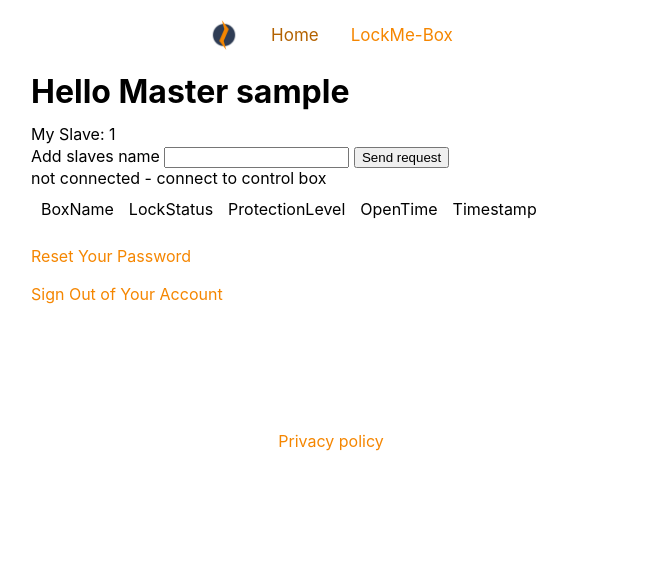
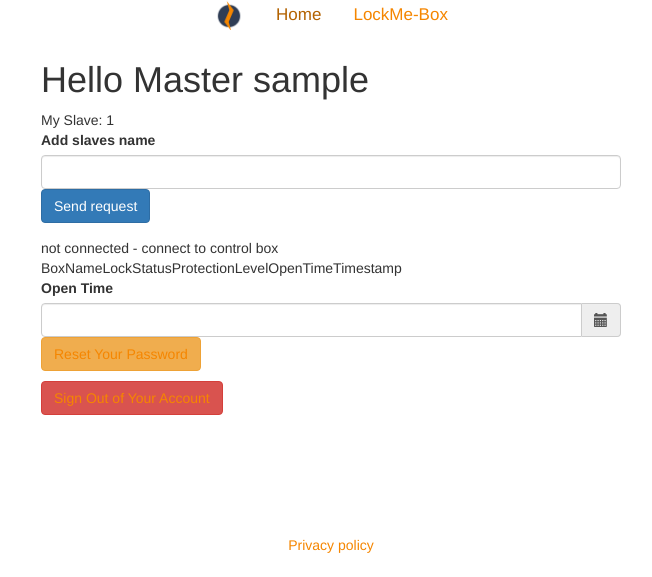
Before and after one commit to phil10430/Lockme-Website, a PHP site: page /index.php in a window 1280 px wide. Shown: the top 577 px of the page, without its empty margins (309-961 px from the left). Run offline with PHP 8.4, Linux system fonts and the light colour scheme; the visitor is signed in with stand-in values (Sample User, id 1); data that the repository does not hold is empty; some libraries are stand-ins or nearby versions.

Commit message:
-add datetime picker

```diff
--- a/index.php
+++ b/index.php
@@ -11,6 +11,12 @@
     <title>StimMe</title>
     <script src="https://code.jquery.com/jquery-1.10.2.js"></script>
 
+    <script src="https://ajax.googleapis.com/ajax/libs/jquery/1.12.4/jquery.min.js"></script>
+    <script src="https://cdn.jsdelivr.net/momentjs/2.14.1/moment.min.js"></script>
+    <script src="https://maxcdn.bootstrapcdn.com/bootstrap/3.3.6/js/bootstrap.min.js"></script>
+    <script src="https://cdnjs.cloudflare.com/ajax/libs/bootstrap-datetimepicker/4.17.37/js/bootstrap-datetimepicker.min.js"></script>
+    <link rel="stylesheet" href="https://cdnjs.cloudflare.com/ajax/libs/bootstrap-datetimepicker/4.17.37/css/bootstrap-datetimepicker.min.css">
+    <link rel="stylesheet" href="https://maxcdn.bootstrapcdn.com/bootstrap/3.3.6/css/bootstrap.min.css">
 </head>
 
 <body>
@@ -21,6 +27,7 @@
         $(function() {
             $("#nav-placeholder").load("navbar.html");
             $("#footer-placeholder").load("footer.html");
+            $('#datetimepicker1').datetimepicker();
         });
     </script>
 
@@ -43,6 +50,14 @@
              require "show_history.php";
 
              ?>
+            <!-- DateTimePicker -->
+            <label class="control-label">Open Time</label>
+            <div class='input-group date' id='datetimepicker1'>
+                <input type='text' class="form-control" />
+                <span class="input-group-addon">
+                <span class="glyphicon glyphicon-calendar"></span>
+                </span>
+            </div>
 
             <p>
                 <a href="reset-password.php" class="btn btn-warning">Reset Your Password</a>
```
